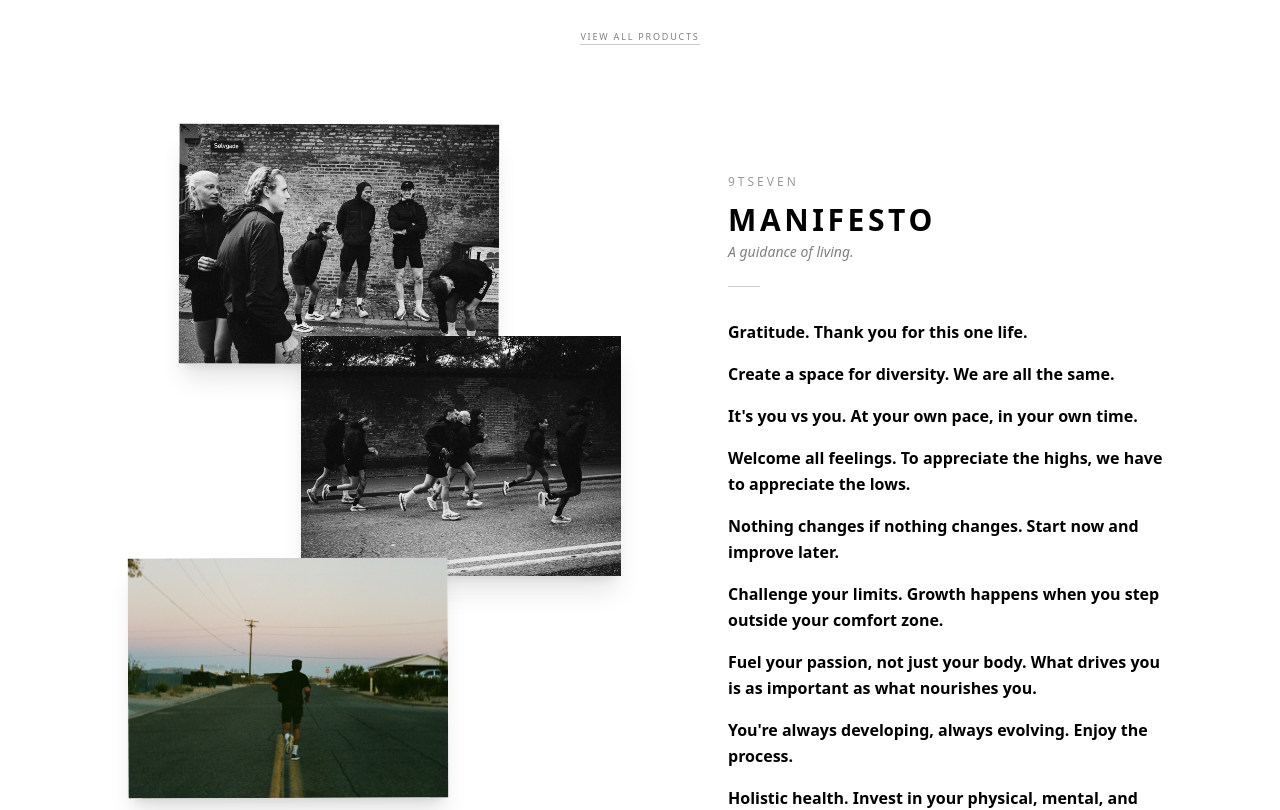
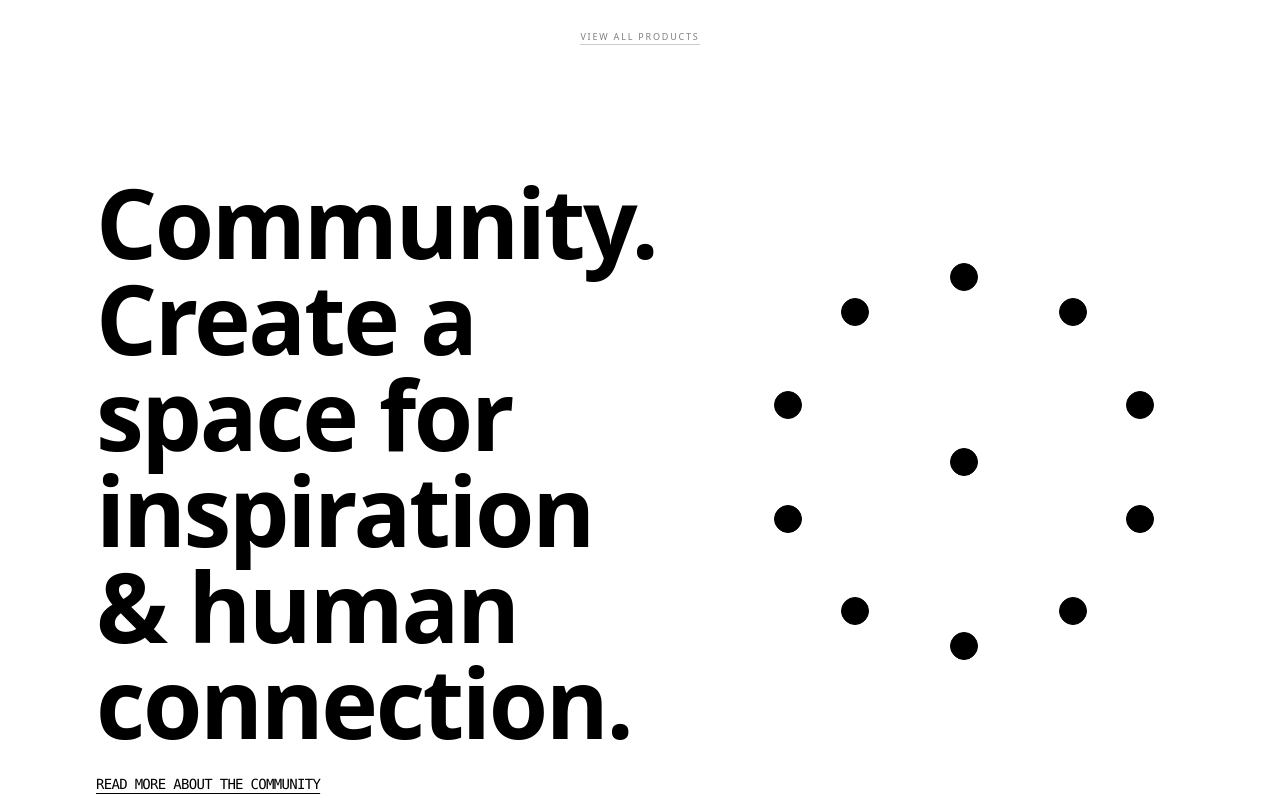
Before and after one commit to 9tseven/9tseven-website, a Next.js app: page / in a window 1280 px wide. Shown: the part 1460-2270 px from the top of the page. Built offline with nearby package versions, Linux system fonts and the light colour scheme; a web font is replaced by a local one.

Commit message:
feat: add MantraSection component to enhance community engagement

```diff
--- /dev/null
+++ b/app/components/MantraSection/index.tsx
@@ -0,0 +1,67 @@
+"use client";
+
+import { useRef } from "react";
+import { motion, useInView } from "motion/react";
+import Link from "next/link";
+
+const TOTAL = 11;
+const RADIUS = 42;
+
+const DOTS: [number, number][] = [
+  [50, 50],
+  ...Array.from({ length: 10 }, (_, i) => {
+    const angle = -Math.PI / 2 + (2 * Math.PI * i) / 10;
+    return [50 + RADIUS * Math.cos(angle), 50 + RADIUS * Math.sin(angle)] as [number, number];
+  }),
+];
+
+// Fill clockwise from top-right, outer ring first, center last
+const CLOCKWISE_ORDER = [2, 3, 4, 5, 6, 7, 8, 9, 10, 1, 0];
+const FILL_SEQUENCE: number[] = new Array(TOTAL).fill(0);
+CLOCKWISE_ORDER.forEach((dotIdx, order) => {
+  FILL_SEQUENCE[dotIdx] = order;
+});
+
+function Dot({ x, y, fillOrder, inView }: { x: number; y: number; fillOrder: number; inView: boolean }) {
+  return (
+    <div className="absolute" style={{ left: `${x}%`, top: `${y}%`, transform: "translate(-50%, -50%)" }}>
+      <motion.div className="w-7 h-7 rounded-full" initial={{ backgroundColor: "rgba(0,0,0,0)", borderColor: "rgba(0,0,0,0.25)" }} animate={inView ? { backgroundColor: "rgba(0,0,0,1)", borderColor: "rgba(0,0,0,1)" } : { backgroundColor: "rgba(0,0,0,0)", borderColor: "rgba(0,0,0,0.25)" }} transition={{ duration: 0.8, delay: fillOrder * 0.35 }} style={{ borderWidth: 1, borderStyle: "solid" }} />
+    </div>
+  );
+}
+
+export default function MantraSection() {
+  const sectionRef = useRef<HTMLElement>(null);
+  const inView = useInView(sectionRef, { amount: 0.6, once: true });
+
+  return (
+    <section ref={sectionRef} data-nav-theme="light" className="w-full bg-white px-8 py-16 md:px-16 md:py-24 lg:px-24">
+      <div className="mx-auto flex max-w-7xl flex-col gap-6">
+        <div className="flex flex-col items-center gap-10 md:flex-row md:gap-0">
+          {/* Heading */}
+          <div className="flex-1 md:pr-16">
+            <h2 className="text-5xl font-bold leading-none tracking-tight text-black md:text-6xl lg:text-[6rem]">
+              Community.
+              <br />
+              Create a space for inspiration &amp; human connection.
+            </h2>
+          </div>
+
+          {/* Dots */}
+          <div className="w-full md:w-auto md:shrink-0">
+            <div className="relative mx-auto w-full md:w-[min(45vw,55vh,480px)]" style={{ aspectRatio: "1" }}>
+              {DOTS.map(([x, y], i) => (
+                <Dot key={i} x={x} y={y} fillOrder={FILL_SEQUENCE[i]} inView={inView} />
+              ))}
+            </div>
+          </div>
+        </div>
+
+        {/* CTA link */}
+        <Link href="/community" className="font-mono text-sm tracking-[-0.05em] text-black underline underline-offset-4 transition-opacity hover:opacity-50">
+          READ MORE ABOUT THE COMMUNITY
+        </Link>
+      </div>
+    </section>
+  );
+}
--- a/app/page.tsx
+++ b/app/page.tsx
@@ -1,6 +1,6 @@
 // app/page.tsx
 import HeroSection from "./components/HeroSection";
-import ManifestoSection from "./components/ManifestoSection";
+import MantraSection from "./components/MantraSection";
 import FeaturedProductsSection from "./components/FeaturedProductsSection";
 import HomeImageSection from "./components/HomeImageSection";
 import BrandStatementSection from "./components/BrandStatementSection";
@@ -11,7 +11,7 @@ export default function Home() {
     <main>
       <HeroSection />
       <FeaturedProductsSection />
-      <ManifestoSection />
+      <MantraSection />
       <HomeImageSection />
       <BrandStatementSection />
     </main>
```
